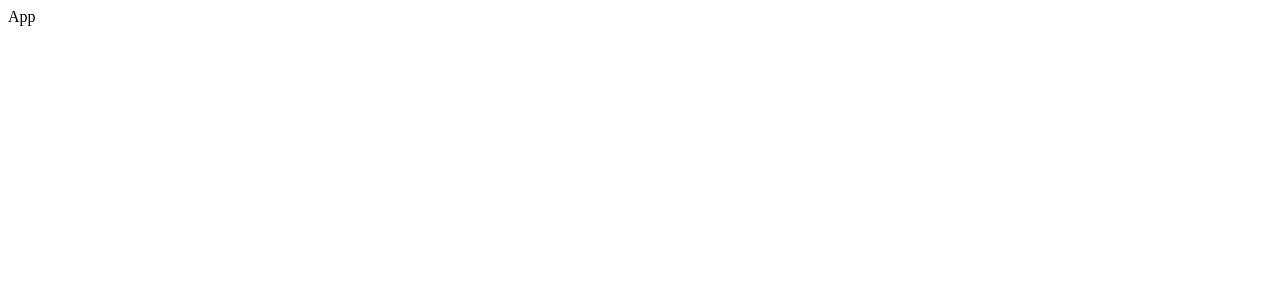
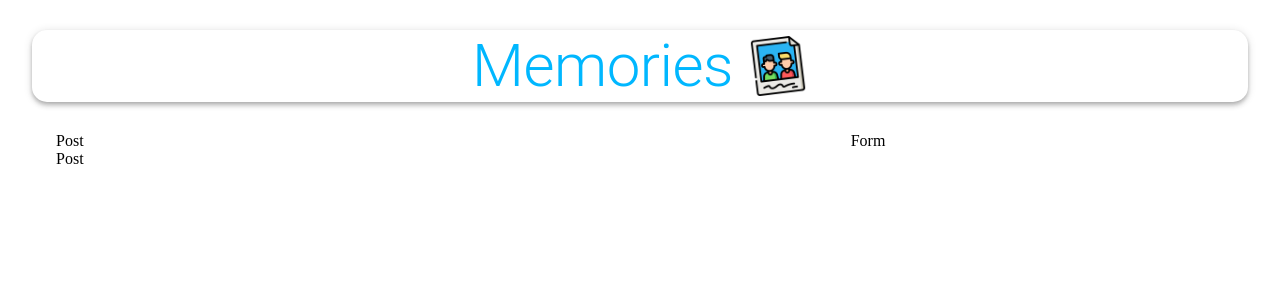
Before and after one commit to YumiKimbara/social-media-app, a React (Create React App) app in the folder client/: page / in a window 1280 px wide. Shown: the top 300 px of the page. Built offline with nearby package versions, Linux system fonts and the light colour scheme.

Commit message:
add styles to each client files, create api folder

```diff
--- a/client/package.json
+++ b/client/package.json
@@ -3,6 +3,7 @@
   "version": "0.1.0",
   "private": true,
   "dependencies": {
+    "@material-ui/core": "^4.12.4",
     "@testing-library/jest-dom": "^5.16.5",
     "@testing-library/react": "^13.4.0",
     "@testing-library/user-event": "^13.5.0",
--- a/client/src/App.js
+++ b/client/src/App.js
@@ -1,7 +1,49 @@
-import React from "react";
+import React, { useState, useEffect } from "react";
+import { Container, AppBar, Typography, Grow, Grid } from "@material-ui/core";
+// import { useDispatch } from "react-redux";
 
-function App() {
-  return <div>App</div>;
-}
+import Posts from "./components/Posts/Posts";
+import Form from "./components/Form/Form";
+// import { getPosts } from "./actions/posts";
+import useStyles from "./styles";
+import memories from "./images/memories.png";
+
+const App = () => {
+  const [currentId, setCurrentId] = useState(0);
+  // const dispatch = useDispatch();
+  const classes = useStyles();
+
+  // useEffect(() => {
+  //   dispatch(getPosts());
+  // }, [currentId, dispatch]);
+
+  return (
+    <Container maxWidth="lg">
+      <AppBar className={classes.appBar} position="static" color="inherit">
+        <Typography className={classes.heading} variant="h2" align="center">
+          Memories
+        </Typography>
+        <img className={classes.image} src={memories} alt="icon" height="60" />
+      </AppBar>
+      <Grow in>
+        <Container>
+          <Grid
+            container
+            justify="space-between"
+            alignItems="stretch"
+            spacing={3}
+          >
+            <Grid item xs={12} sm={7}>
+              <Posts setCurrentId={setCurrentId} />
+            </Grid>
+            <Grid item xs={12} sm={4}>
+              <Form currentId={currentId} setCurrentId={setCurrentId} />
+            </Grid>
+          </Grid>
+        </Container>
+      </Grow>
+    </Container>
+  );
+};
 
 export default App;
--- /dev/null
+++ b/client/src/api/index.js
@@ -0,0 +1,5 @@
+import axios from "axios";
+
+const url = "http://localhost:3333/posts";
+
+export const fetchPosts = () => axios.get(url);
--- /dev/null
+++ b/client/src/components/Form/Form.js
@@ -0,0 +1,10 @@
+import React from "react";
+
+import useStyles from "./styles";
+
+function Form() {
+  const classes = useStyles();
+  return <div>Form</div>;
+}
+
+export default Form;
--- /dev/null
+++ b/client/src/components/Form/styles.js
@@ -0,0 +1,24 @@
+import { makeStyles } from "@material-ui/core/styles";
+
+export default makeStyles((theme) => ({
+  root: {
+    "& .MuiTextField-root": {
+      margin: theme.spacing(1),
+    },
+  },
+  paper: {
+    padding: theme.spacing(2),
+  },
+  form: {
+    display: "flex",
+    flexWrap: "wrap",
+    justifyContent: "center",
+  },
+  fileInput: {
+    width: "97%",
+    margin: "10px 0",
+  },
+  buttonSubmit: {
+    marginBottom: 10,
+  },
+}));
--- /dev/null
+++ b/client/src/components/Posts/Post/Post.js
@@ -0,0 +1,10 @@
+import React from "react";
+
+import useStyles from "./styles";
+
+function Post() {
+  const classes = useStyles();
+  return <div>Post</div>;
+}
+
+export default Post;
--- /dev/null
+++ b/client/src/components/Posts/Post/styles.js
@@ -0,0 +1,52 @@
+import { makeStyles } from "@material-ui/core/styles";
+
+export default makeStyles({
+  media: {
+    height: 0,
+    paddingTop: "56.25%",
+    backgroundColor: "rgba(0, 0, 0, 0.5)",
+    backgroundBlendMode: "darken",
+  },
+  border: {
+    border: "solid",
+  },
+  fullHeightCard: {
+    height: "100%",
+  },
+  card: {
+    display: "flex",
+    flexDirection: "column",
+    justifyContent: "space-between",
+    borderRadius: "15px",
+    height: "100%",
+    position: "relative",
+  },
+  overlay: {
+    position: "absolute",
+    top: "20px",
+    left: "20px",
+    color: "white",
+  },
+  overlay2: {
+    position: "absolute",
+    top: "20px",
+    right: "20px",
+    color: "white",
+  },
+  grid: {
+    display: "flex",
+  },
+  details: {
+    display: "flex",
+    justifyContent: "space-between",
+    margin: "20px",
+  },
+  title: {
+    padding: "0 16px",
+  },
+  cardActions: {
+    padding: "0 16px 8px 16px",
+    display: "flex",
+    justifyContent: "space-between",
+  },
+});
--- /dev/null
+++ b/client/src/components/Posts/Posts.js
@@ -0,0 +1,16 @@
+import React from "react";
+import Post from "./Post/Post";
+
+import useStyles from "./styles";
+
+function Posts() {
+  const classes = useStyles();
+  return (
+    <div>
+      <Post />
+      <Post />
+    </div>
+  );
+}
+
+export default Posts;
--- /dev/null
+++ b/client/src/components/Posts/styles.js
@@ -0,0 +1,14 @@
+import { makeStyles } from "@material-ui/core/styles";
+
+export default makeStyles((theme) => ({
+  mainContainer: {
+    display: "flex",
+    alignItems: "center",
+  },
+  smMargin: {
+    margin: theme.spacing(1),
+  },
+  actionDiv: {
+    textAlign: "center",
+  },
+}));
--- /dev/null
+++ b/client/src/styles.js
@@ -0,0 +1,18 @@
+import { makeStyles } from "@material-ui/core/styles";
+
+export default makeStyles(() => ({
+  appBar: {
+    borderRadius: 15,
+    margin: "30px 0",
+    display: "flex",
+    flexDirection: "row",
+    justifyContent: "center",
+    alignItems: "center",
+  },
+  heading: {
+    color: "rgba(0,183,255, 1)",
+  },
+  image: {
+    marginLeft: "15px",
+  },
+}));
```
Also changed, not shown: client/src/images/memories.png (added), 1 other file (tests, documents, lock files or other folders).
